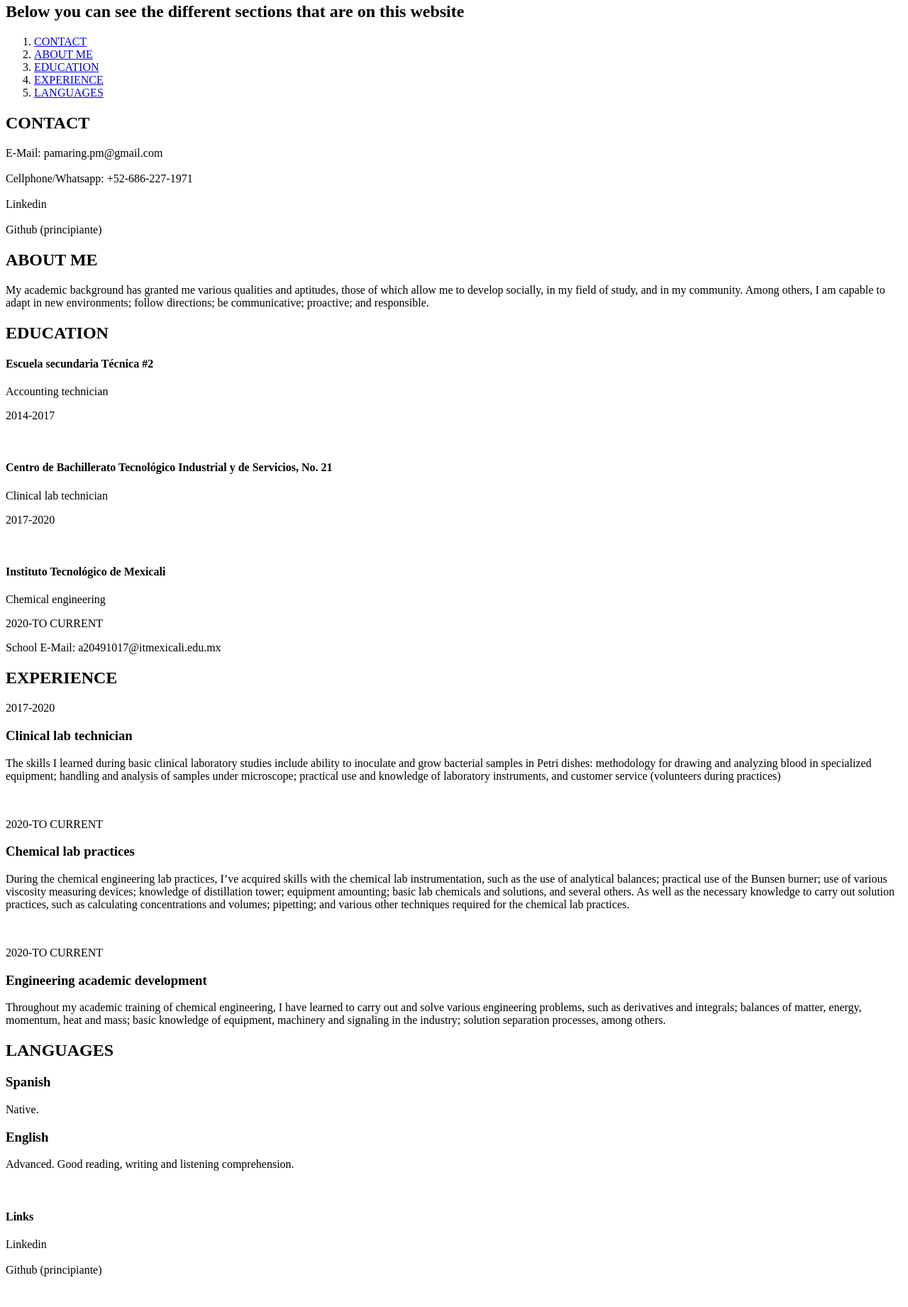
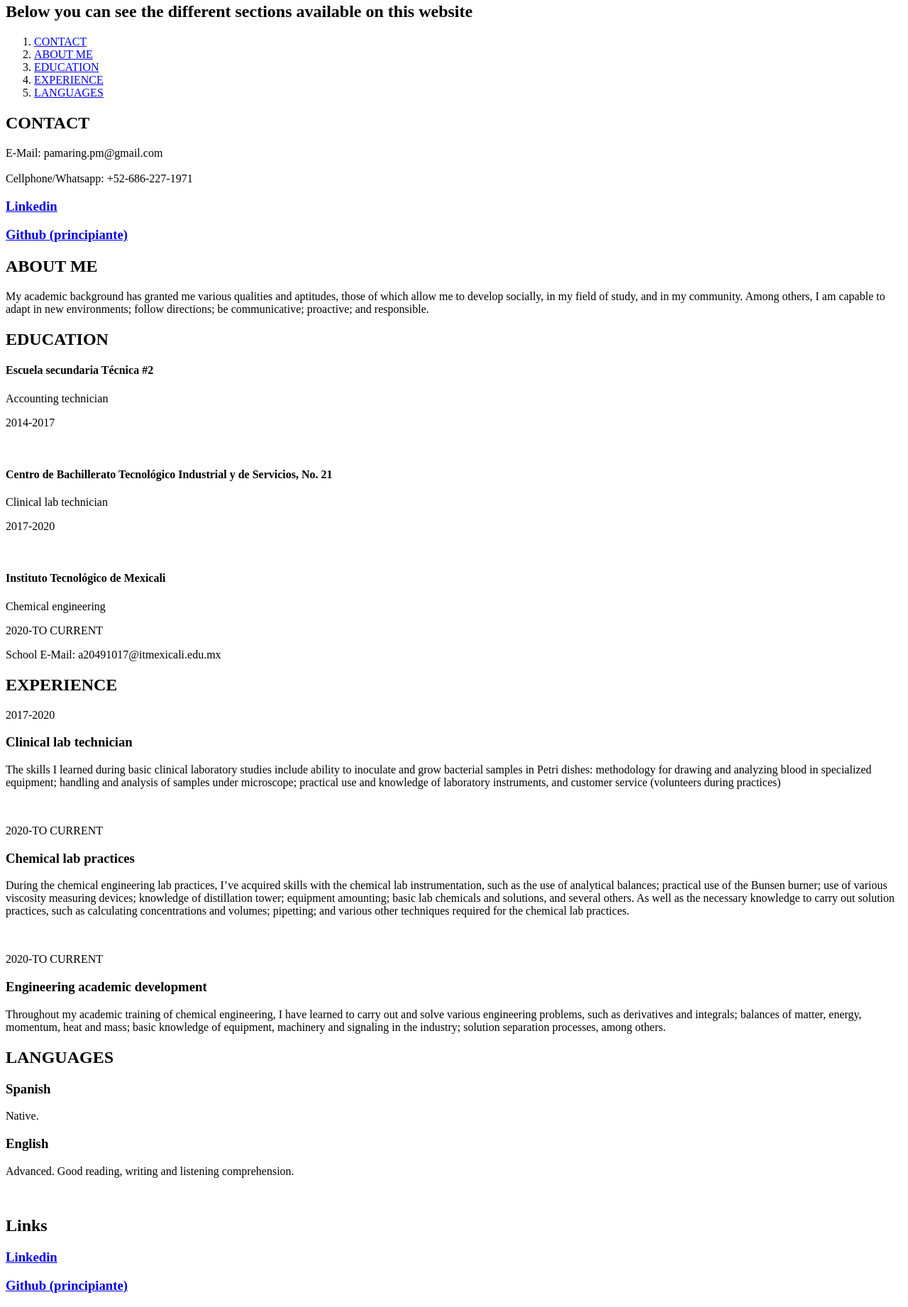
Before and after one commit to Paam-8/ProyectoFinal-M-dulo1, a plain HTML site: page index.html in a window 1280 px wide. Shown: the part 341-2183 px from the top of the page at 71% size. Before the commit the page ends 2148 px from the top, so only its background shows below. Drawn offline with Linux system fonts and the light colour scheme.

Commit message:
proyectoterminado

```diff
--- a/index.html
+++ b/index.html
@@ -10,9 +10,9 @@
         <h1>Welcome to my CV website</h1>
         <h3>My name is Pedro, i'm a chemical engineering student, and this is my CV</h3>
         <div>
-            <img src="me.jpg" alt="Selfie-image" width="150px">
+            <img src="me.jpg" alt="Selfie" width="150px">
         </div>
-        <h2>Below you can see the different sections that are on this website</h2>
+        <h2>Below you can see the different sections available on this website</h2>
         <nav>
             <ol>
                 <li><a href="#contact">CONTACT</a></li>
@@ -29,10 +29,10 @@
             <div>E-Mail: pamaring.pm@gmail.com</div>
             <br>
             <div>Cellphone/Whatsapp: +52-686-227-1971</div>
-            <br>
-            <div>Linkedin</div>
-            <br>
-            <div>Github (principiante)</div>
+            <a href="https://www.linkedin.com/in/adame-marin-pedro-alberto-69ab16310/"><h3>Linkedin</h3>
+            </a>
+            <a href="https://github.com/Paam-8"><h3>Github (principiante)</h3>
+            </a>
         </section>
         <section id="aboutme">
             <h2>ABOUT ME</h2>
@@ -114,10 +114,13 @@
     </main>
     <br>
     <footer>
-        <h4>Links</h4>
-        <div>Linkedin</div>
-        <br>
-        <div>Github (principiante)</div>
+        <h2>Links</h2>
+        <a href="https://www.linkedin.com/in/adame-marin-pedro-alberto-69ab16310/">
+            <h3>Linkedin</h3>
+        </a>
+        <a href="https://github.com/Paam-8">
+            <h3>Github (principiante)</h3>
+        </a>
     </footer>
 </body>
 </html>
```
